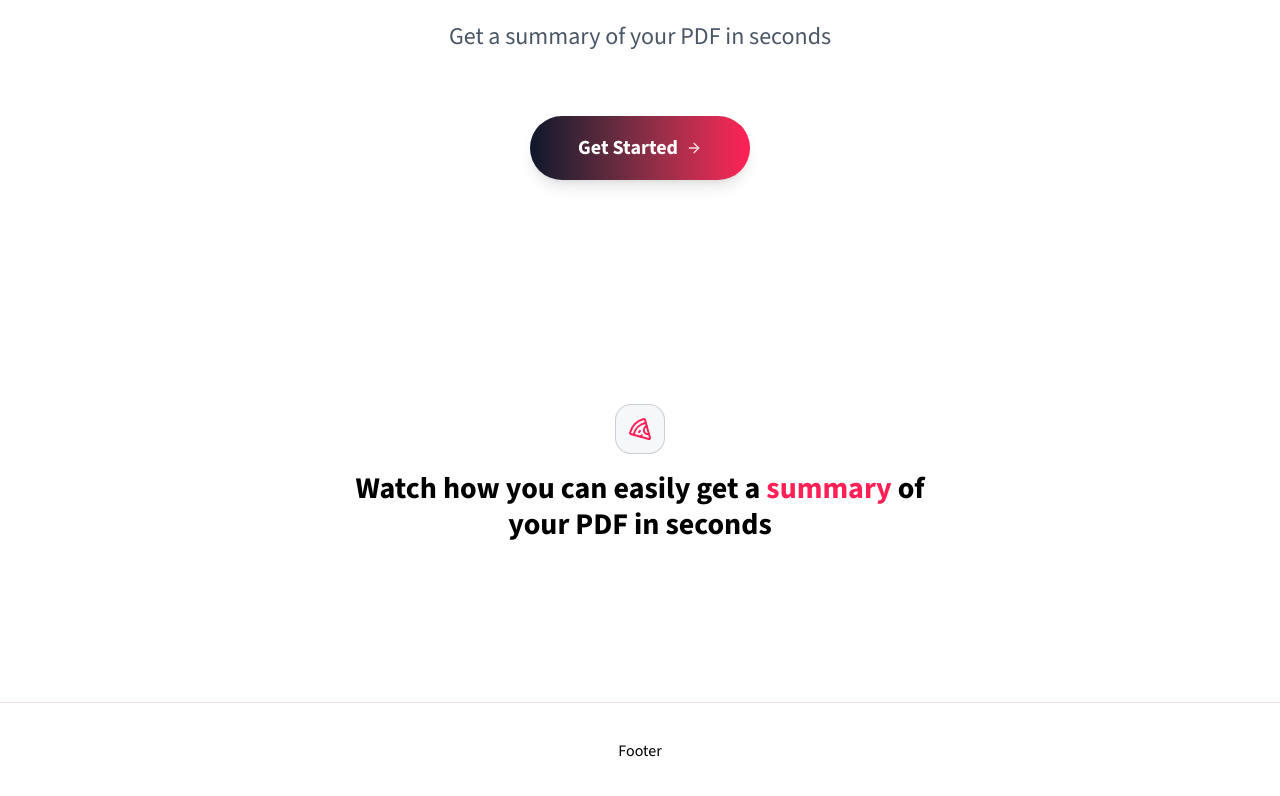
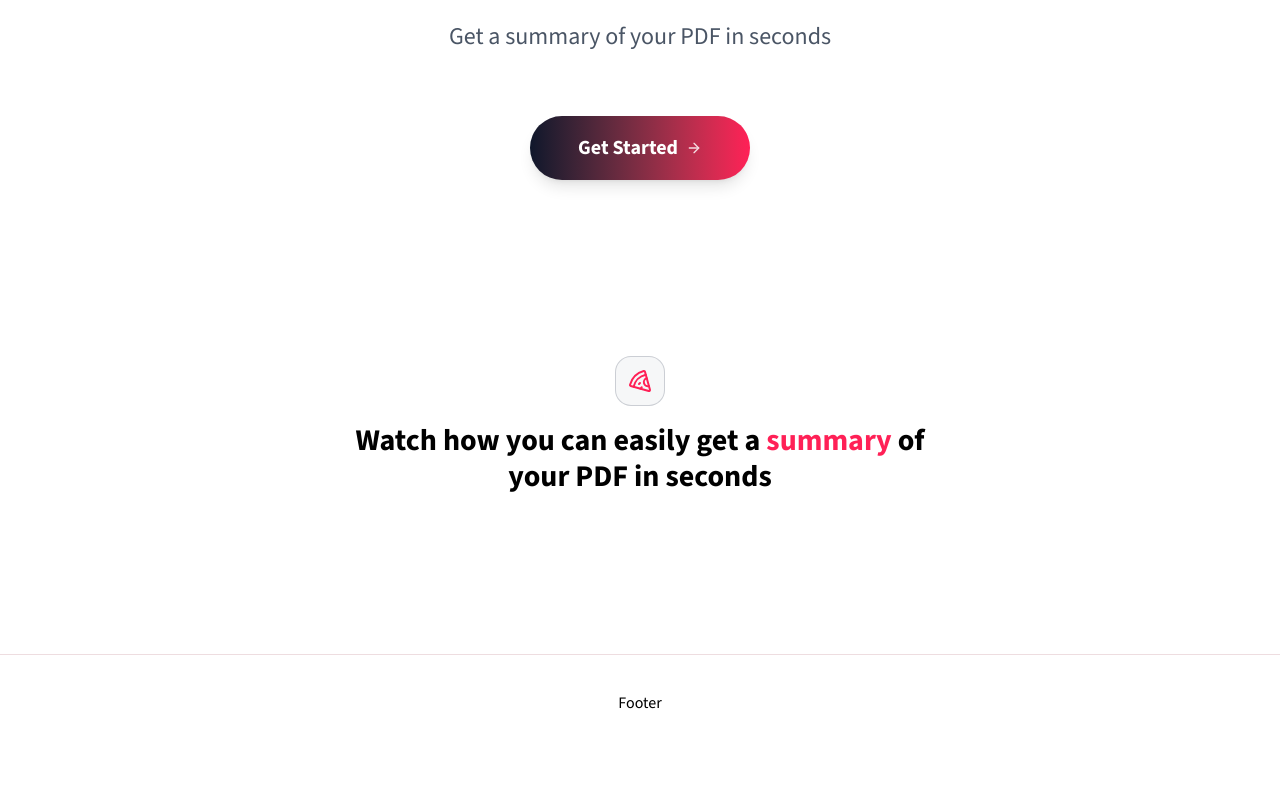
Before and after one commit to Shahbazali2001/wrap-up.ai, a Next.js app: page / in a window 1280 px wide. Shown: the part 378-1174 px from the top of the page. After the commit the page ends 1128 px from the top, so only its background shows below. Built offline with nearby package versions, Linux system fonts and the light colour scheme.

Commit message:
updated demo section

```diff
--- a/components/home/demo-section.tsx
+++ b/components/home/demo-section.tsx
@@ -3,7 +3,7 @@
 export default function DemoSection() {
   return (
     <section className="">
-      <div className="py-12 lg:py-24 max-w-5xl mx-auto px-4 sm:px-6 lg:px-8">
+      <div className="py-12 lg:py-24 max-w-5xl mx-auto px-4 sm:px-6 lg:px-8 lg:pt-12">
         <div className="flex flex-col items-center justify-center text-center space-y-4">
           {/* Pizza Icon */}
           <div className="inline-flex items-center justify-center p-3 rounded-2xl bg-gray-300/20 backdrop-blur-xs border border-gray-500/30 mb-4">
```
